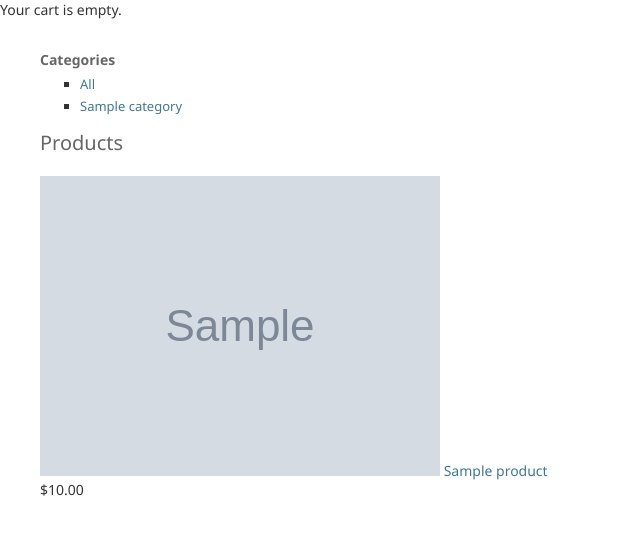
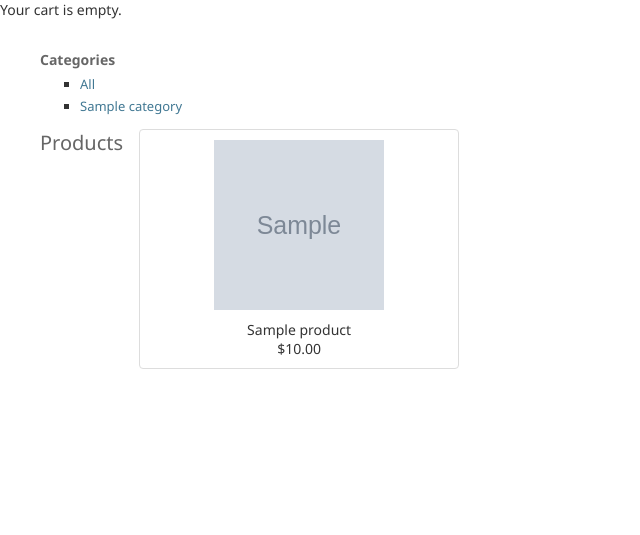
Before and after one commit to AnnaYakushina1328/website, a Django app: page / in a window 1280 px wide. Shown: the part 39-574 px from the top of the page, without its empty margins (0-640 px from the left). Run offline with Django 5.2, Linux system fonts and the light colour scheme; tables that the repository leaves empty hold one stand-in row (values such as "Sample post"); grey boxes marked "Sample" are stand-in pictures.

Commit message:
поправила стили для листа продуктов

```diff
--- a/myshop/shop/templates/shop/product/detail.html
+++ b/myshop/shop/templates/shop/product/detail.html
@@ -12,9 +12,9 @@
     {{ product.description|linebreaks }}
     <p class="price">${{ product.price }}</p>
     <form action="{% url 'cart:cart_add' product.id %}" method="post">
-    {{ cart_product_form }}
-    {% csrf_token %}
-    <input type="submit" value="Add to cart">
+        {{ cart_product_form }}
+        {% csrf_token %}
+        <input type="submit" value="Add to cart">
     </form>
 </div>
 {% endblock %}
--- a/myshop/shop/templates/shop/product/list.html
+++ b/myshop/shop/templates/shop/product/list.html
@@ -4,6 +4,57 @@
 {% if category %}{{ category.name }}{% else %}Products{% endif %}
 {% endblock %}
 {% block content %}
+<style>
+    #main {
+        display: flex;
+        flex-wrap: wrap;
+    }
+
+    .product-list {
+        display: flex;
+        flex-wrap: wrap;
+        gap: 16px;
+    }
+
+    .product-list .item {
+        border: 1px solid #ddd;
+        border-radius: 4px;
+        padding: 10px;
+        width: calc(33.333% - 80px);
+        box-sizing: border-box;
+        text-align: center;
+        transition: box-shadow 0.3s;
+    }
+
+    .product-list .item img {
+        max-width: 170px;
+        height: 170px;
+        display: block;
+        margin: 0 auto 10px;
+    }
+
+    .product-list .item a {
+        text-decoration: none;
+        color: #333;
+    }
+
+    .product-list .item:hover {
+        box-shadow: 0 4px 8px rgba(0, 0, 0, 0.1);
+    }
+
+    @media (max-width: 768px) {
+        .product-list .item {
+            width: calc(50% - 20px);
+        }
+    }
+
+    @media (max-width: 480px) {
+        .product-list .item {
+            width: 100%;
+        }
+    }
+</style>
+
 <div id="sidebar">
     <h3>Categories</h3>
     <ul>
```
